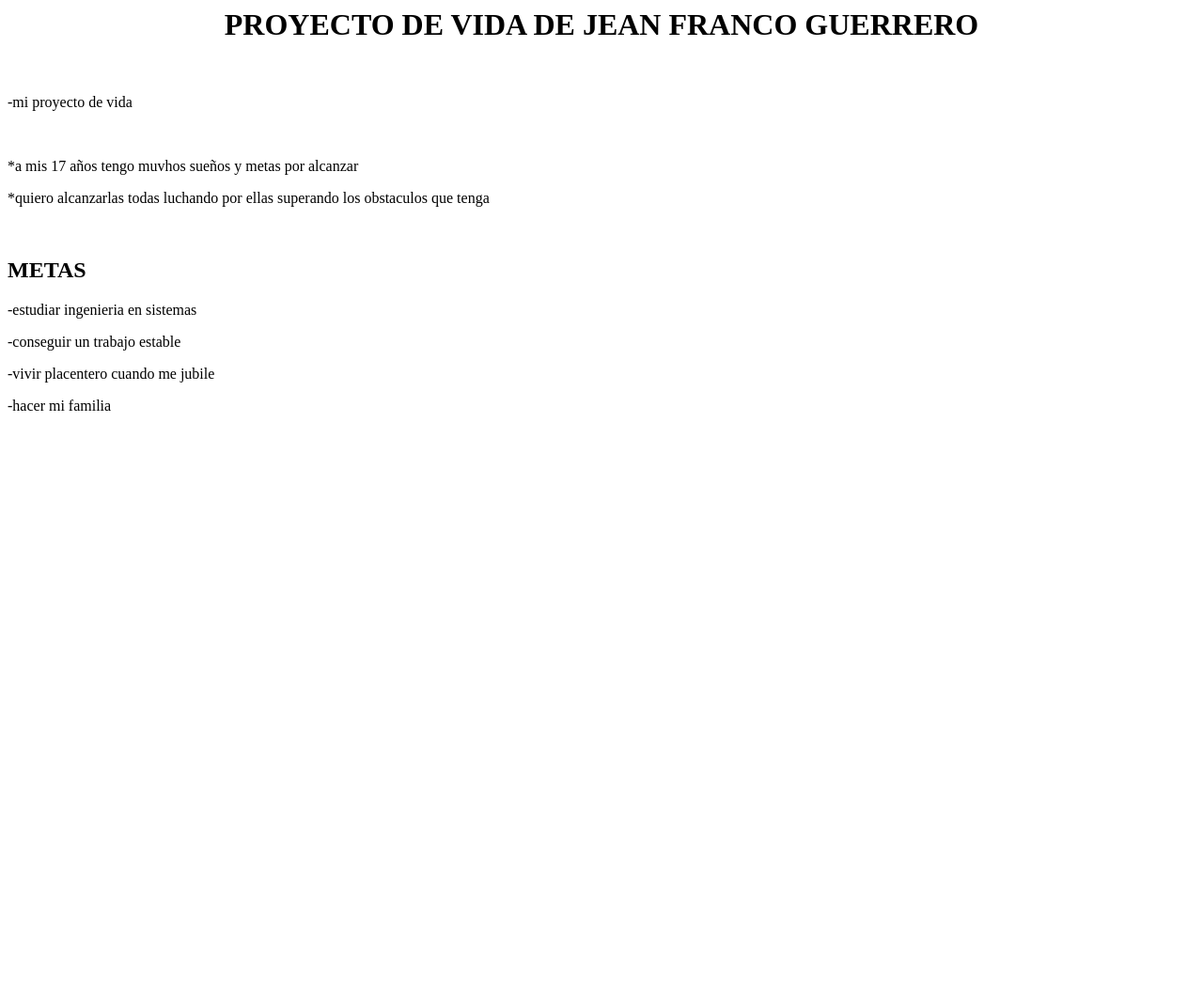
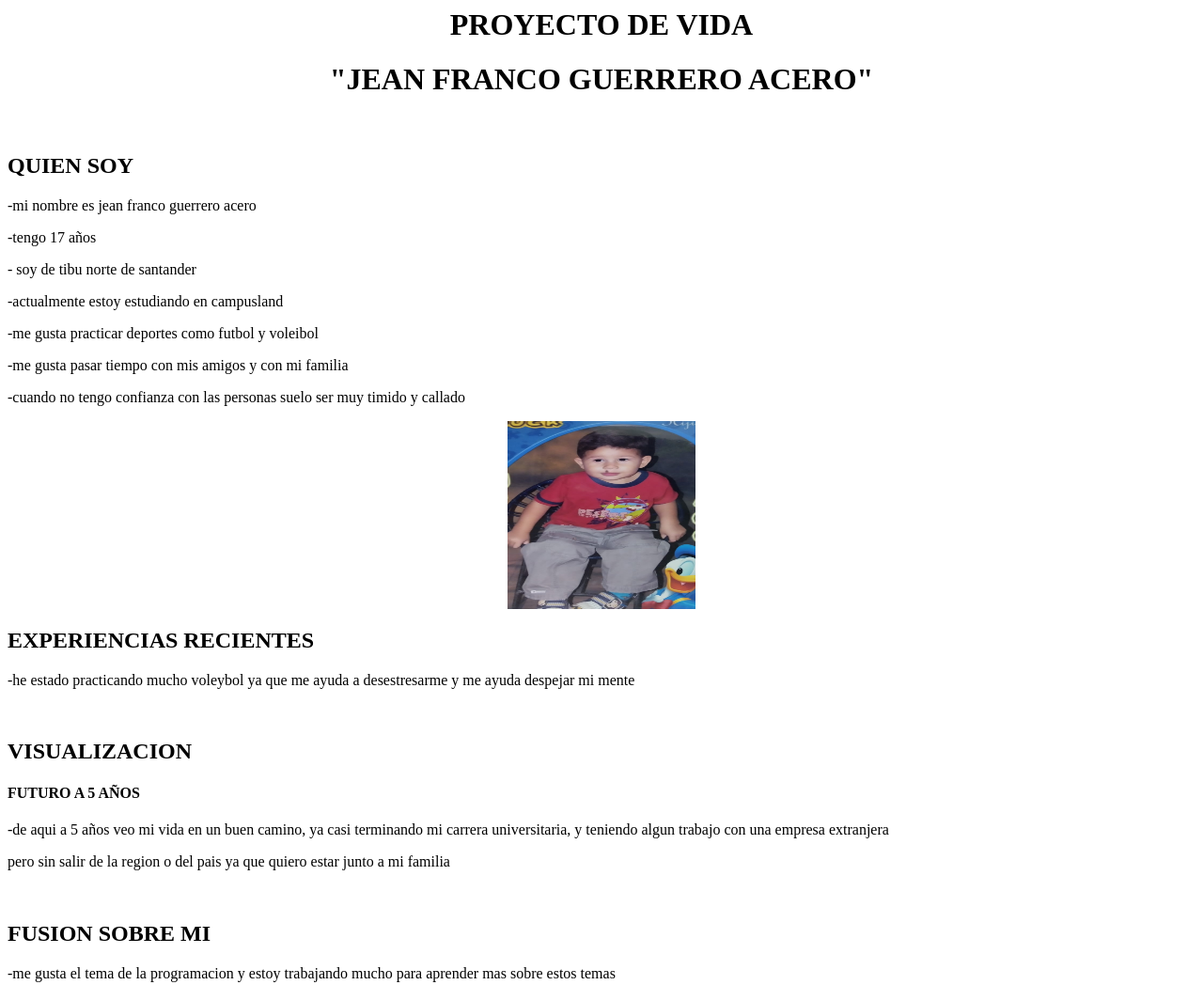
Before and after one commit to jeanFrancoGuerreroAcero/html_guerreroFranco, a plain HTML site: page dia1_html/guerreroFranco.html in a window 1280 px wide. Shown: the top 1048 px of the page at 94% size. Before the commit the page ends 800 px from the top, so only its background shows below. Drawn offline with Linux system fonts and the light colour scheme.

Commit message:
Add files via upload

```diff
--- a/dia1_html/guerreroFranco.html
+++ b/dia1_html/guerreroFranco.html
@@ -1,17 +1,35 @@
 <html>
     <head>
-
         <title> MY PROYECTO DE VIDA </title>
     <head>
     <body>
         <center>
-        <h1> PROYECTO DE VIDA DE JEAN FRANCO GUERRERO </h1>
+        <h1> PROYECTO DE VIDA </h1>
+        <h1> "JEAN FRANCO GUERRERO ACERO" </h1>
         </center>
         <br>
-        <p>-mi proyecto de vida</p>
+        <h2><strong> QUIEN SOY </strong></h2>
+        <p> -mi nombre es jean franco guerrero acero</p>
+        <p> -tengo 17 años </p>
+        <p> - soy de tibu norte de santander</p>
+        <p> -actualmente estoy estudiando en campusland</p>
+        <p> -me gusta practicar deportes como futbol y voleibol</p>
+        <p> -me gusta pasar tiempo con mis amigos y con mi familia</p>
+        <p> -cuando no tengo confianza con las personas suelo ser muy timido y callado</p>
+        <center>
+        <img src="sebbbbbbb.jpeg" width="200" height="200">
         <br>
-        <p>*a mis 17 años tengo muvhos sueños y metas por alcanzar</p>
-        <p>*quiero alcanzarlas todas luchando por ellas superando los obstaculos que tenga</p>
+        </center>
+        <h2><strong>EXPERIENCIAS RECIENTES</strong></h2>
+        <p> -he estado practicando mucho voleybol ya que me ayuda a desestresarme y me ayuda despejar mi mente</p>
+        <br>
+        <h2><strong> VISUALIZACION </strong></h2>
+        <h4><strong> FUTURO A 5 AÑOS </strong></h4>
+        <p>-de aqui a 5 años veo mi vida en un buen camino, ya casi terminando mi carrera universitaria, y teniendo algun trabajo con una empresa extranjera</p>
+        <p>pero sin salir de la region o del pais ya que quiero estar junto a mi familia</p>
+        <br>
+        <h2><strong> FUSION SOBRE MI </strong></h2>
+        <p>-me gusta el tema de la programacion y estoy trabajando mucho para aprender mas sobre estos temas</p>
         <br>
         <h2><strong> METAS </strong></h2>
         <p>-estudiar ingenieria en sistemas</p>
```
Also changed, not shown: dia1_html/sebbbbbbb.jpeg (added).
